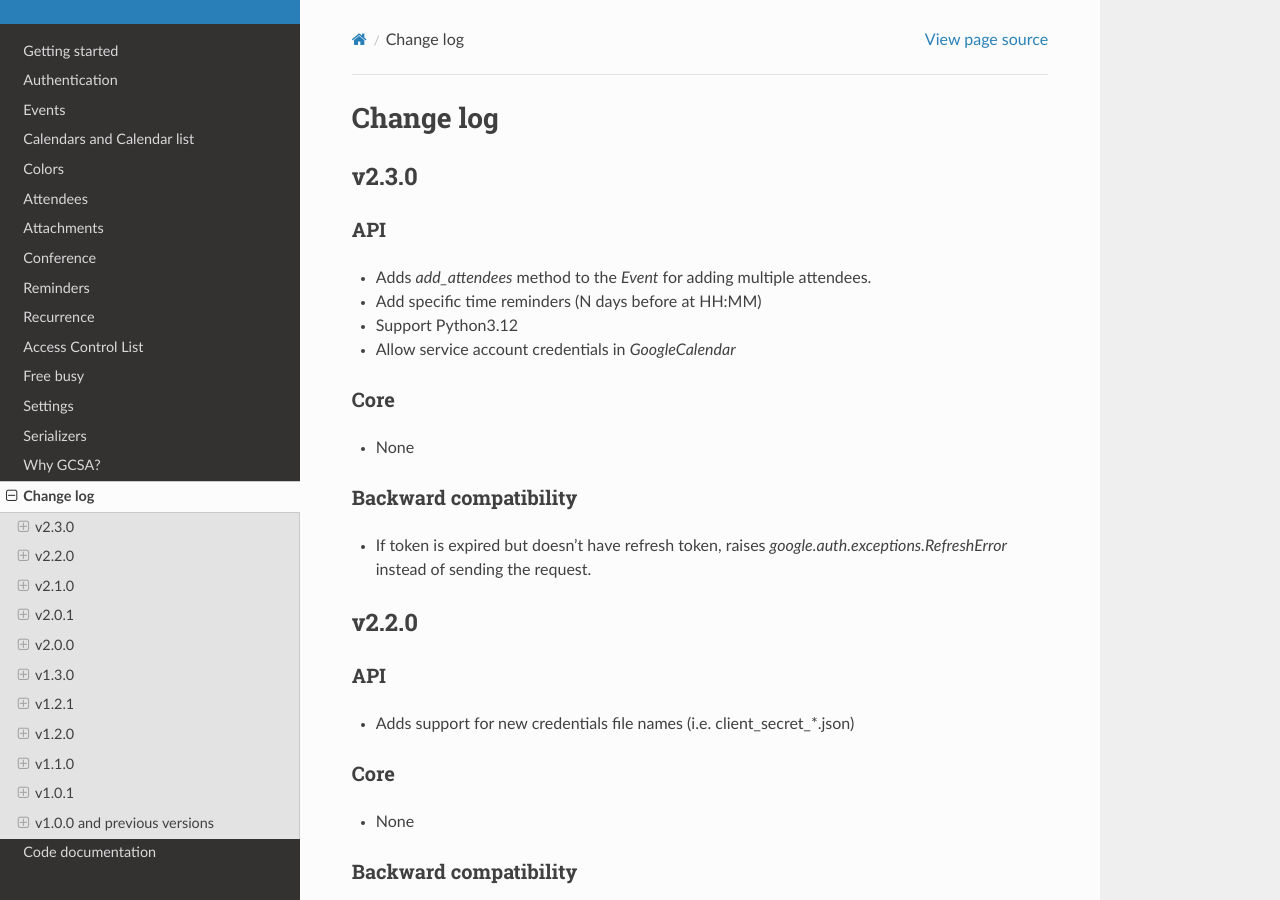
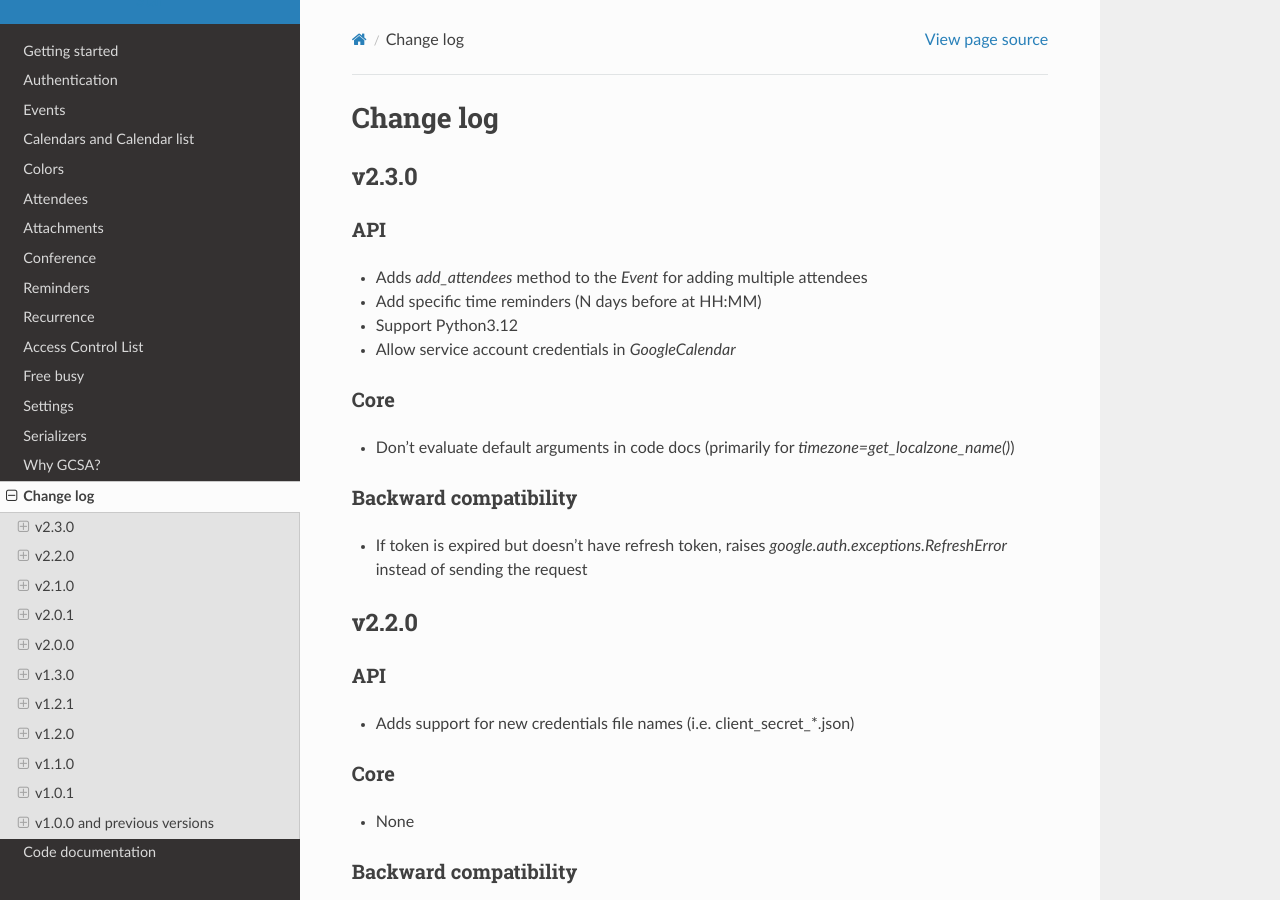
Before and after one commit to kuzmoyev/google-calendar-simple-api, a Sphinx documentation site: the page built from docs/source/change_log.rst, in a window 1280 px wide and 900 px high. Built offline with Sphinx 7.4.7 and the Read the Docs theme 2.0.0, drawn with Linux system fonts in a browser that asks for light colours; pages that are not in the unit, such as notebooks, are missing from menus.

Commit message:
Add note for updated docs in change log

```diff
--- a/docs/source/change_log.rst
+++ b/docs/source/change_log.rst
@@ -8,19 +8,19 @@ v2.3.0
 
 API
 ---
-* Adds `add_attendees` method to the `Event` for adding multiple attendees.
+* Adds `add_attendees` method to the `Event` for adding multiple attendees
 * Add specific time reminders (N days before at HH:MM)
 * Support Python3.12
 * Allow service account credentials in `GoogleCalendar`
 
 Core
 ----
-* None
+* Don't evaluate default arguments in code docs (primarily for `timezone=get_localzone_name()`)
 
 Backward compatibility
 ----------------------
 * If token is expired but doesn't have refresh token, raises `google.auth.exceptions.RefreshError`
-  instead of sending the request.
+  instead of sending the request
 
 
 v2.2.0
```
